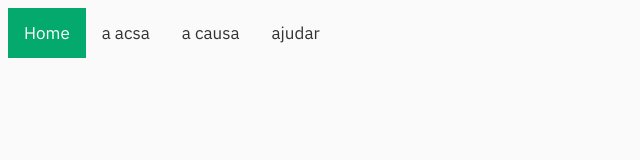
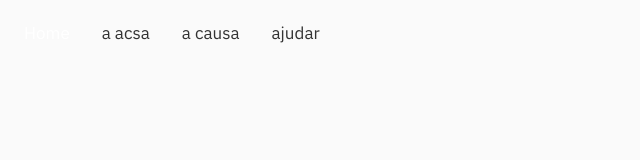
Before and after one commit to mariananvnes/gestocausacasa, a plain HTML site: page index.html in a window 1280 px wide. Shown: the whole page, without its empty margins (0-640 px from the left). Drawn offline with nearby package versions, Linux system fonts and the light colour scheme.

Commit message:
Update main.css

```diff
--- a/main.css
+++ b/main.css
@@ -42,7 +42,7 @@ body {
 
 /* Add a color to the active/current link */
 .topnav a.active {
-  background-color: #04AA6D;
+  background-color: transparent;
   color: white;
 }
 
```
